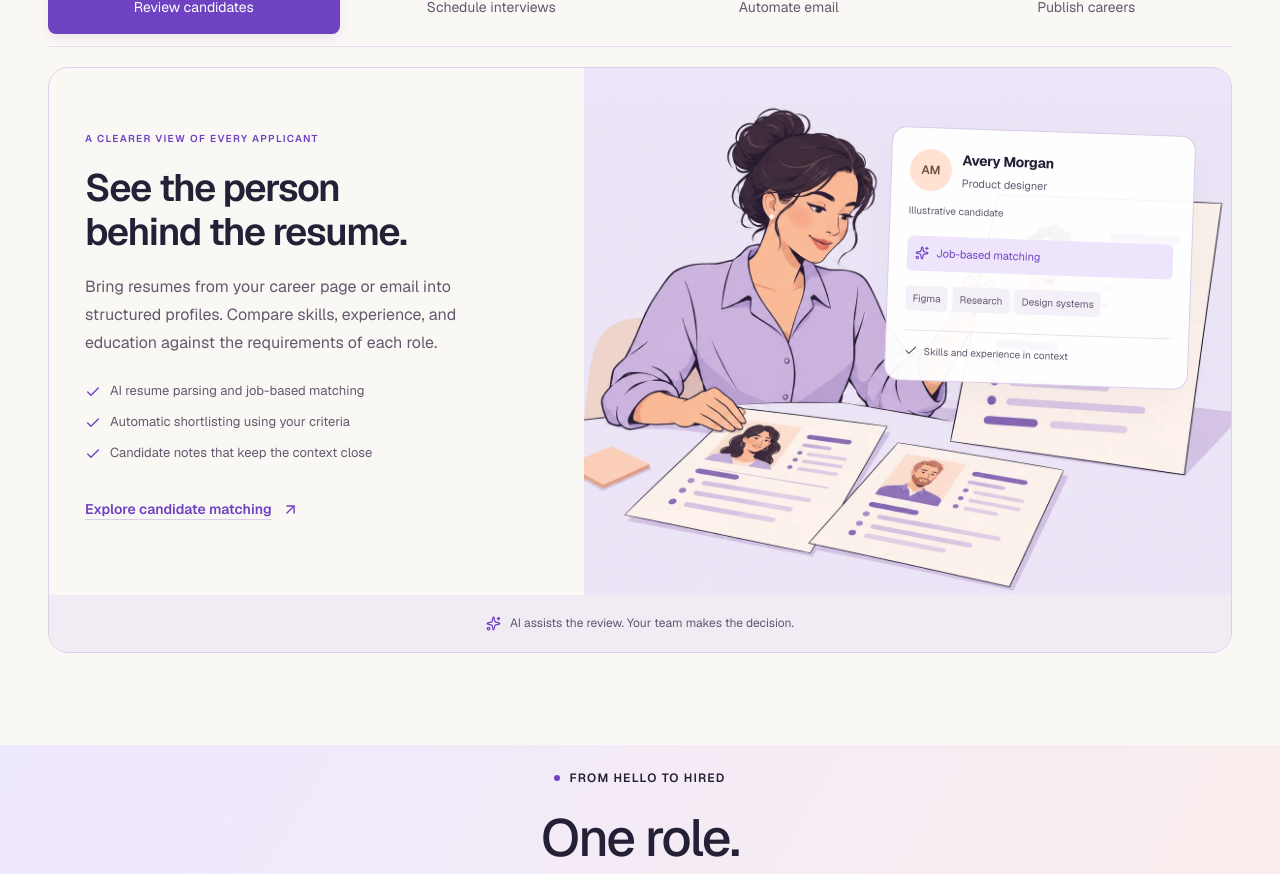
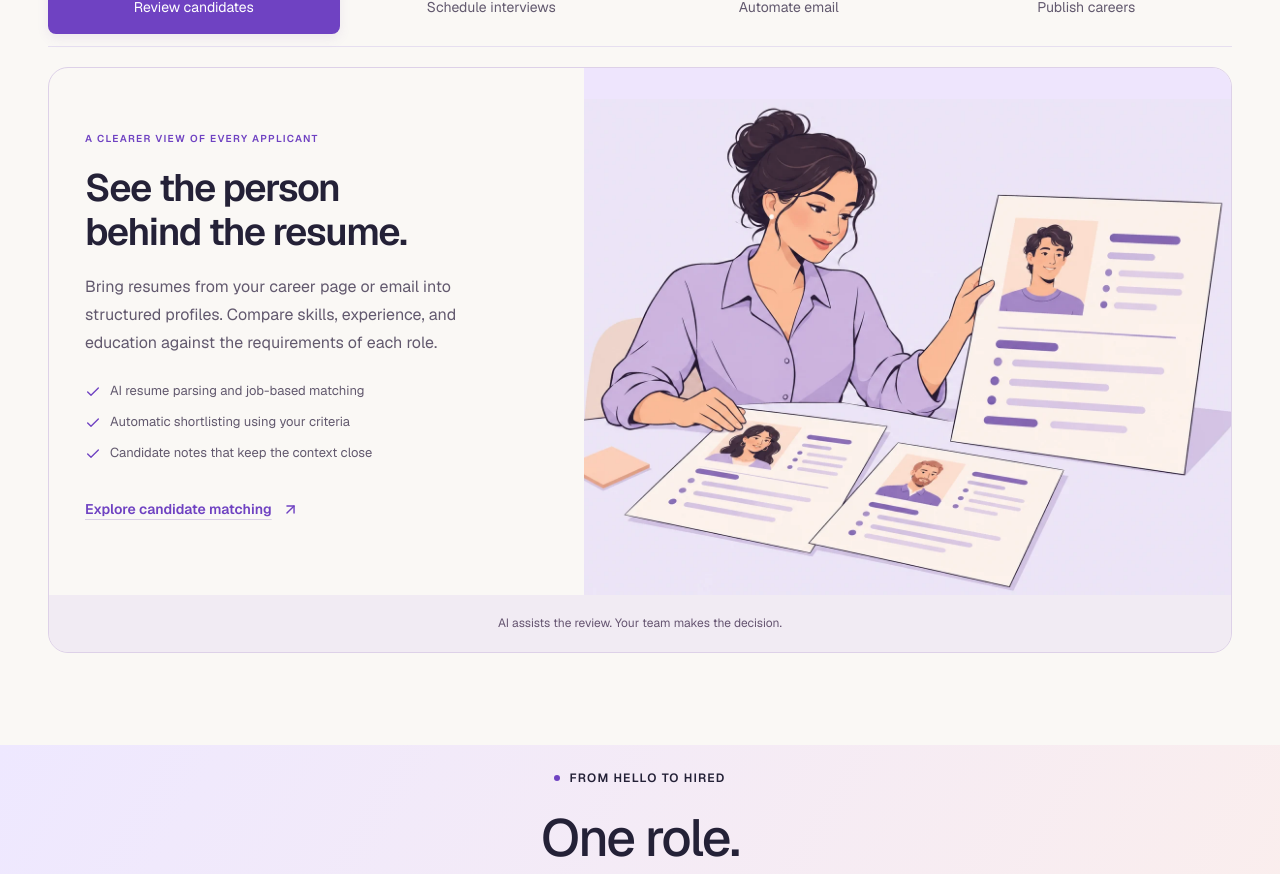
Before and after one commit to hitten04/wellgenz, a Next.js app: page / in a window 1280 px wide. Shown: the part 1094-1968 px from the top of the page. Built offline with nearby package versions, Linux system fonts and the light colour scheme.

Commit message:
Remove review candidate overlay and note sparkle icon

```diff
--- a/src/components/hiring-studio.tsx
+++ b/src/components/hiring-studio.tsx
@@ -17,7 +17,7 @@ const stories = [
 function StoryVisual({ active }: { active: string }) {
   if (active === "review") return <div className="studio-review-art">
     <Image src="/images/hiring-review.webp" alt="A recruiter arranging candidate profiles for a thoughtful review" width={1536} height={1024} sizes="(max-width: 759px) 92vw, 55vw" />
-    <div className="studio-profile"><div className="studio-profile-top"><span className="studio-avatar">AM</span><div><strong>Avery Morgan</strong><span>Product designer</span></div></div><p className="studio-example">Illustrative candidate</p><div className="studio-fit"><Sparkles size={14} /> Job-based matching</div><div className="studio-skills"><span>Figma</span><span>Research</span><span>Design systems</span></div><div className="studio-profile-line"><Check size={14} /> Skills and experience in context</div></div>
+
   </div>;
   if (active === "meet") return <div className="studio-ui-scene"><span className="studio-orbit-icon"><Video size={30} strokeWidth={1.4} /></span><div className="studio-ui-card"><div className="studio-ui-card-title"><CalendarDays size={19} /><strong>Design conversation</strong></div><span className="studio-example">Illustrative interview</span><div className="studio-calendar">{["M", "T", "W", "T", "F", "S", "S"].map((d, i) => <span key={`day-${i}`} className="studio-calendar-day">{d}</span>)}{Array.from({length:21}, (_, i) => <span key={i} className={i===11?"studio-date-selected":""}>{i+1}</span>)}</div><div className="studio-meeting-time"><span>12 October</span><strong>10:00 – 10:45</strong></div><div className="studio-platforms"><span><Video size={14} /> Google Meet</span><span><Video size={14} /> Zoom</span></div></div><span className="studio-floating-note"><CheckCheck size={17} /> Meeting details, connected.</span></div>;
   if (active === "email") return <div className="studio-ui-scene"><span className="studio-orbit-icon"><Mail size={30} strokeWidth={1.4} /></span><div className="studio-ui-card studio-mail-card"><div className="studio-ui-card-title"><Mail size={19} /><strong>Your next conversation</strong></div><span className="studio-example">Illustrative shortlist email</span><div className="studio-mail-divider"/><p>Hello Avery,</p><p>Thank you for your interest in the Product Designer role. We’d love to take the next step and arrange a conversation.</p><p>We look forward to meeting you.<br/><strong>The hiring team</strong></p><div className="studio-mail-status"><Send size={15} /> Connected to the hiring journey</div></div><span className="studio-floating-note"><FileText size={17} /> Shortlist · Rejection · Offer</span></div>;
@@ -44,7 +44,7 @@ export function HiringStudio() {
       {stories.map((story, index) => <motion.div key={story.id} role="tabpanel" id={`${id}-panel-${story.id}`} aria-labelledby={`${id}-tab-${story.id}`} tabIndex={selected===index?0:-1} aria-hidden={selected!==index} inert={selected!==index} data-active={selected===index} className="studio-panel" initial={false} animate={{opacity:selected===index?1:0,y:reduced||selected===index?0:8}} transition={{duration:reduced?0:.22,ease:[.22,1,.36,1]}}>
           <div className="studio-copy"><p className="studio-eyebrow">{story.eyebrow}</p><h3>{story.title}</h3><p>{story.copy}</p><ul>{story.points.map(point=><li key={point}><Check size={16} aria-hidden="true"/>{point}</li>)}</ul><Link href={story.link} className="studio-link">{story.cta}<ArrowUpRight size={17} aria-hidden="true"/></Link></div>
           <div className={`studio-visual studio-visual-${story.id}`}><StoryVisual active={story.id}/></div>
-          <p className="studio-note"><Sparkles size={15} aria-hidden="true"/>{story.note}</p>
+          <p className="studio-note">{story.id !== "review" && <Sparkles size={15} aria-hidden="true"/>}{story.note}</p>
         </motion.div>)}
     </div>
   </div>;
```
